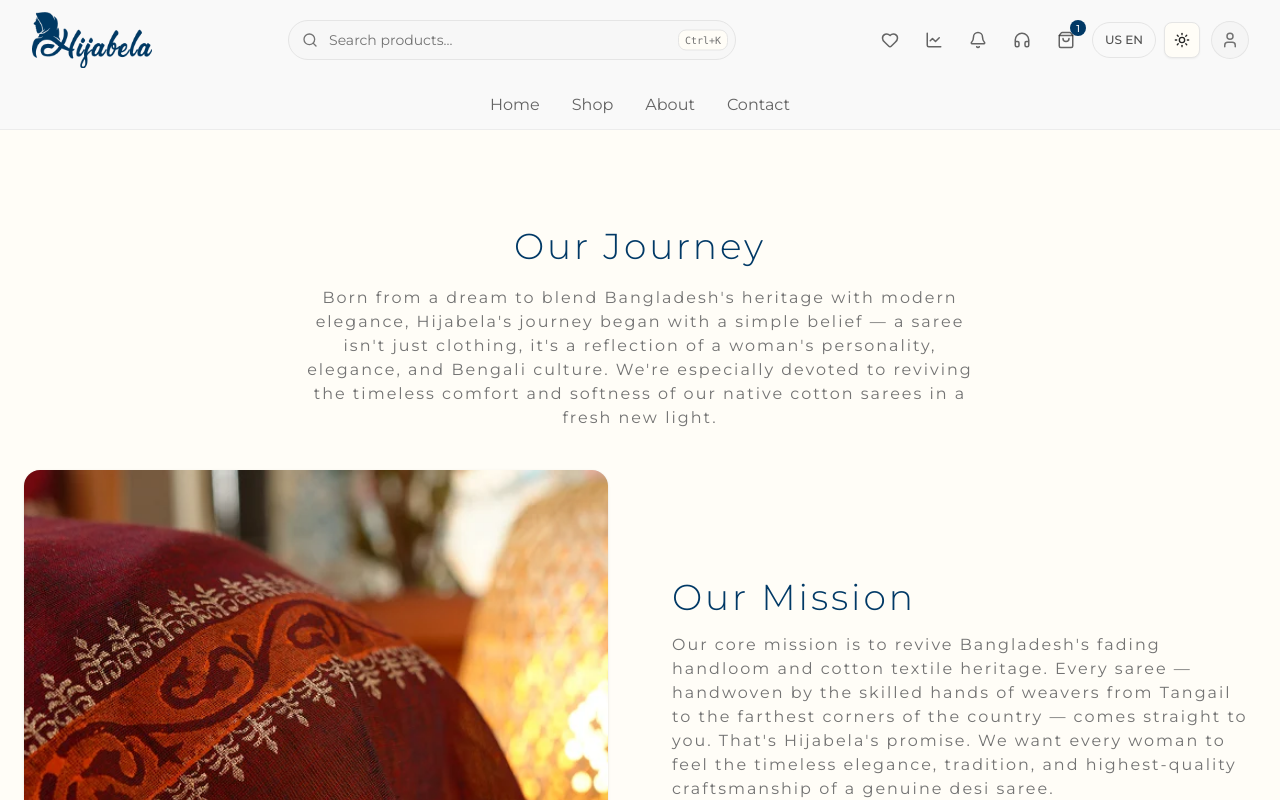
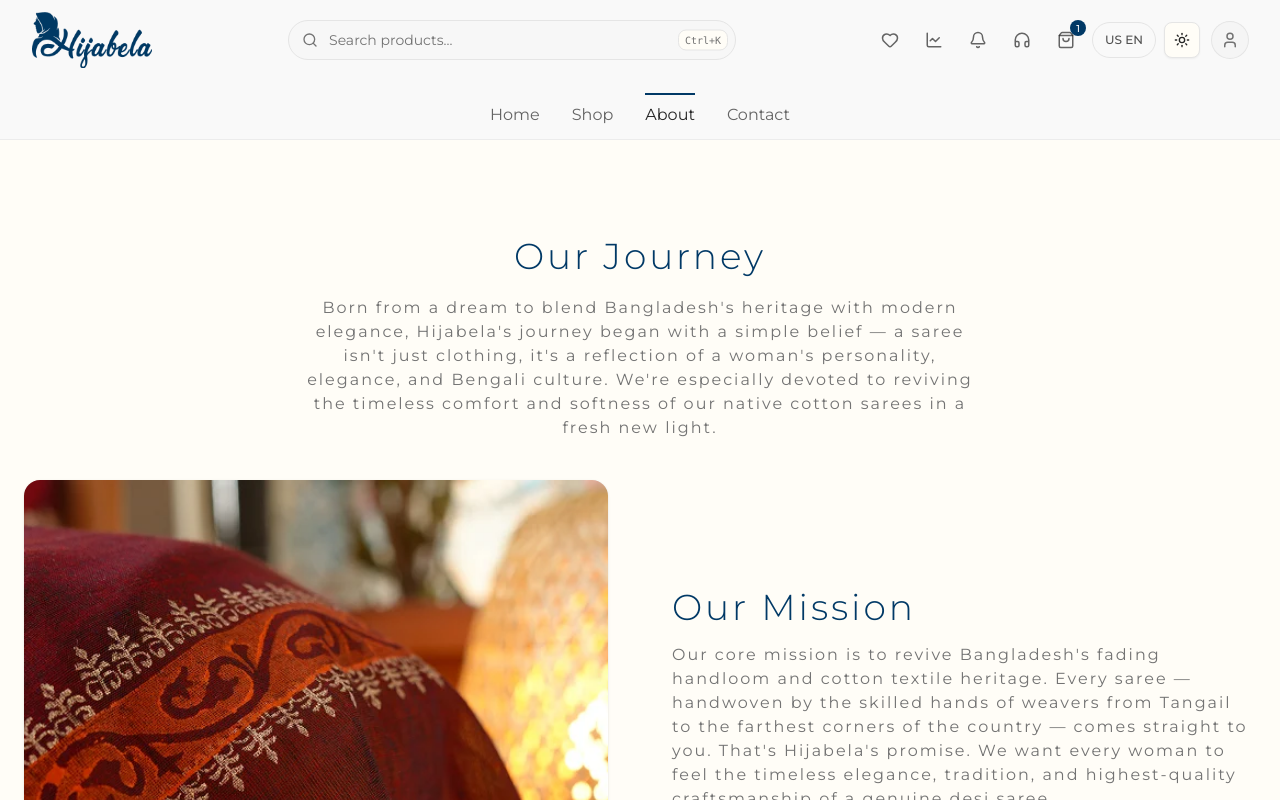
Before and after one commit to mahbubnoyon506/hijabela, a Next.js app: page /about in a window 1280 px wide. Shown: the top 800 px of the page. Built offline with nearby package versions, Linux system fonts and the light colour scheme.

Commit message:
Hover and active state added

```diff
--- a/src/components/shared/Header.tsx
+++ b/src/components/shared/Header.tsx
@@ -2,6 +2,7 @@
 
 import * as React from "react";
 import Link from "next/link";
+import { usePathname } from "next/navigation";
 import {
     Bell,
     Feather,
@@ -36,11 +37,14 @@ const NAV_ITEMS = [
 ];
 
 export function Header() {
+    const pathname = usePathname();
     const [isScrolled, setIsScrolled] = React.useState(false);
     const [mobileSearchOpen, setMobileSearchOpen] = React.useState(false);
     const [mobileMenuOpen, setMobileMenuOpen] = React.useState(false);
     const [desktopMenuOpen, setDesktopMenuOpen] = React.useState(false);
     const [language, setLanguage] = React.useState("US EN");
+
+    const isNavActive = (href: string) => href === "/" ? pathname === "/" : pathname.startsWith(href);
 
     React.useEffect(() => {
         const onScroll = () => {
@@ -233,16 +237,25 @@ export function Header() {
                         aria-label="Main navigation"
                         aria-hidden={!desktopMenuOpen}
                     >
-                        {NAV_ITEMS.map((item) => (
+                        {NAV_ITEMS.map((item) => {
+                            const active = isNavActive(item.href);
+
+                            return (
                                 <Link
                                     key={item.href}
                                     href={item.href}
                                     tabIndex={desktopMenuOpen ? 0 : -1}
-                                className="font-secondary text-base text-foreground/70 transition-colors hover:text-foreground"
+                                    aria-current={active ? "page" : undefined}
+                                    className={cn(
+                                        "border-t-2 border-transparent pt-2 font-secondary text-base text-foreground/70 transition-all duration-200 ease-out",
+                                        "hover:border-primary hover:text-foreground",
+                                        active && "border-primary text-foreground"
+                                    )}
                                 >
                                     {item.label}
                                 </Link>
-                        ))}
+                            );
+                        })}
                     </nav>
                 </div>
 
@@ -322,15 +335,24 @@ export function Header() {
                 className="hidden items-center justify-center gap-8 border-b border-border/60 bg-card py-3 lg:flex"
                 aria-label="Main navigation"
             >
-                {NAV_ITEMS.map((item) => (
+                {NAV_ITEMS.map((item) => {
+                    const active = isNavActive(item.href);
+
+                    return (
                         <Link
                             key={item.href}
                             href={item.href}
-                        className="font-secondary text-base text-foreground/70 transition-colors hover:text-foreground"
+                            aria-current={active ? "page" : undefined}
+                            className={cn(
+                                "border-t-2 border-transparent pt-2 font-secondary text-base text-foreground/70 transition-all duration-200 ease-out",
+                                "hover:border-primary hover:text-foreground",
+                                active && "border-primary text-foreground"
+                            )}
                         >
                             {item.label}
                         </Link>
-                ))}
+                    );
+                })}
             </nav>
         </>
     );
```
Lines whose indentation alone changed are shown as unchanged.
